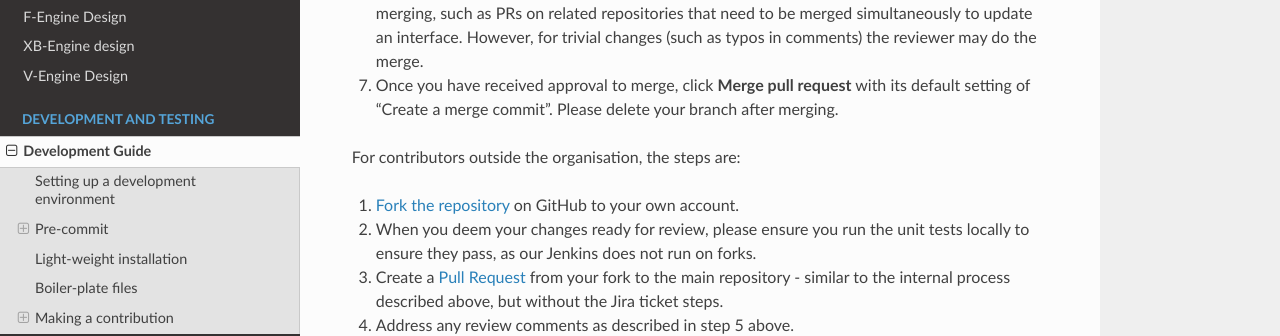
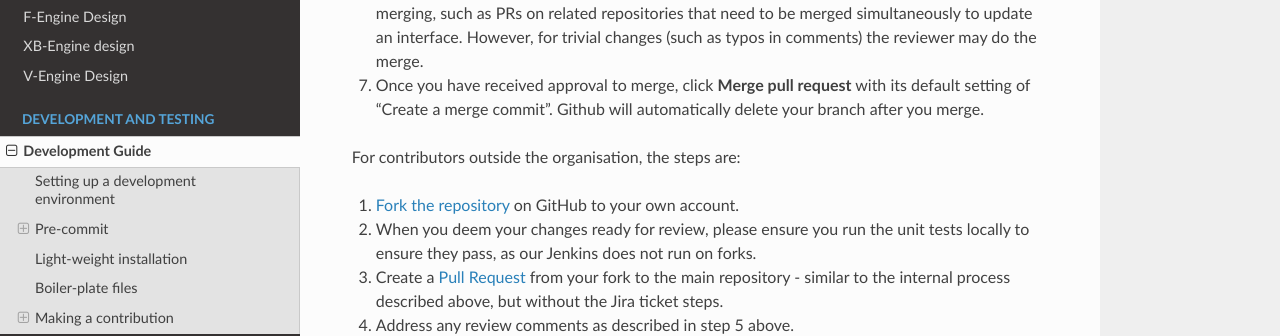
Before and after one commit to ska-sa/katgpucbf, a Sphinx documentation site: the page built from doc/dev-guide.rst, in a window 1280 px wide and 900 px high, scrolled down 3567 px. Shown: the part 253-589 px from the top of the window. Built offline with Sphinx 7.4.7 and the Read the Docs theme 3.1.0, drawn with Linux system fonts in a browser that asks for light colours; pages that are not in the unit, such as notebooks, are missing from menus; the version number could not be read and is left out.

Commit message:
Document that Github now auto-deletes branches after merging

```diff
--- a/doc/dev-guide.rst
+++ b/doc/dev-guide.rst
@@ -212,8 +212,8 @@ can be ignored.
    an interface. However, for trivial changes (such as typos in comments) the
    reviewer may do the merge.
 7. Once you have received approval to merge, click **Merge pull request** with
-   its default setting of "Create a merge commit". Please delete your branch
-   after merging.
+   its default setting of "Create a merge commit". Github will automatically
+   delete your branch after you merge.
 
 For contributors outside the organisation, the steps are:
 
```
